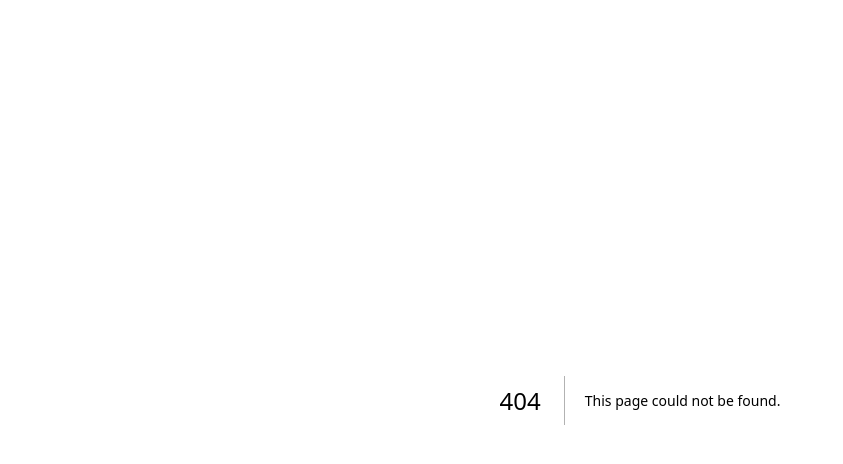
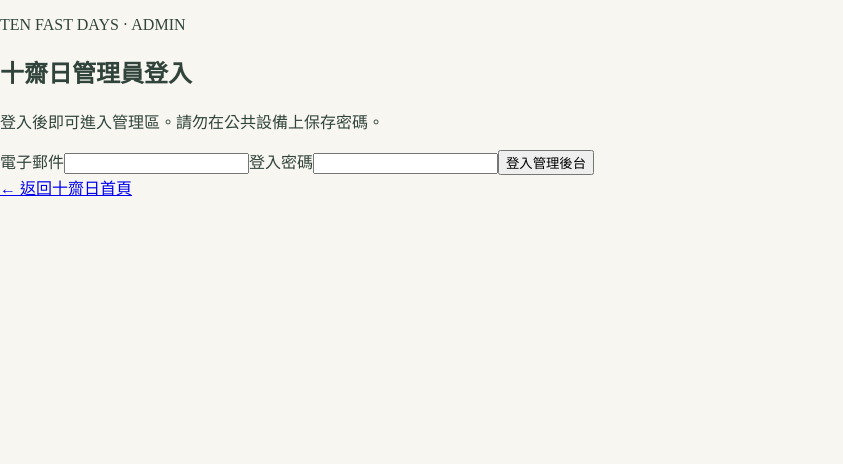
Before and after one commit to dennychiu/ten-fast-days, a Next.js app: page /admin/login in a window 1280 px wide. Before the commit this address had no page. Shown: the top 464 px of the page, without its empty margins (0-843 px from the left). Built offline with nearby package versions, Linux system fonts and the light colour scheme; no server answers.

Commit message:
Create administrator login page

```diff
--- /dev/null
+++ b/app/admin/login/page.tsx
@@ -0,0 +1,48 @@
+"use client";
+
+import { FormEvent, useState } from "react";
+import Link from "next/link";
+import { supabase } from "@/lib/supabase/client";
+
+export default function AdminLoginPage() {
+  const [email, setEmail] = useState("");
+  const [password, setPassword] = useState("");
+  const [message, setMessage] = useState("");
+  const [busy, setBusy] = useState(false);
+
+  async function handleSubmit(event: FormEvent<HTMLFormElement>) {
+    event.preventDefault();
+    if (!supabase) {
+      setMessage("網站尚未設定 Supabase 連線資料，請先完成部署環境設定。");
+      return;
+    }
+    setBusy(true);
+    setMessage("");
+    const { error } = await supabase.auth.signInWithPassword({ email, password });
+    setBusy(false);
+    if (error) {
+      setMessage("登入未成功，請確認電子郵件及密碼，或確認帳號已完成設定。");
+      return;
+    }
+    window.location.href = "/admin";
+  }
+
+  return (
+    <main className="admin-shell">
+      <section className="admin-panel">
+        <p className="admin-eyebrow">TEN FAST DAYS · ADMIN</p>
+        <h1>十齋日管理員登入</h1>
+        <p className="admin-description">登入後即可進入管理區。請勿在公共設備上保存密碼。</p>
+        <form className="admin-form" onSubmit={handleSubmit}>
+          <label htmlFor="email">電子郵件</label>
+          <input id="email" type="email" autoComplete="username" required value={email} onChange={(e) => setEmail(e.target.value)} />
+          <label htmlFor="password">登入密碼</label>
+          <input id="password" type="password" autoComplete="current-password" required value={password} onChange={(e) => setPassword(e.target.value)} />
+          <button type="submit" disabled={busy}>{busy ? "登入中…" : "登入管理後台"}</button>
+        </form>
+        {message && <p className="admin-message" role="alert">{message}</p>}
+        <Link className="admin-back" href="/">← 返回十齋日首頁</Link>
+      </section>
+    </main>
+  );
+}
```
